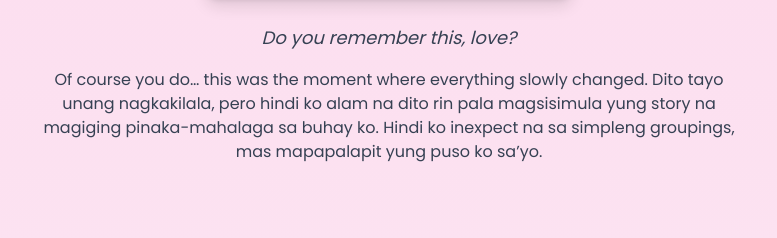
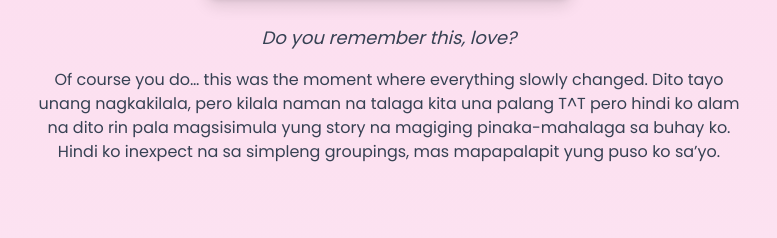
Before and after one commit to diamondzya/memories-prynwush, a plain HTML site: page index.html in a window 1280 px wide. Shown: the part 1376-1614 px from the top of the page, without its empty margins (251-1028 px from the left). Drawn offline with nearby package versions, Linux system fonts and the light colour scheme; a web font is replaced by a local one.

Commit message:
Update index.html

```diff
--- a/index.html
+++ b/index.html
@@ -60,7 +60,8 @@
     </p>
     <p class="mt-4 text-center">
       Of course you do… this was the moment where everything slowly changed.
-      Dito tayo unang nagkakilala, pero hindi ko alam na dito rin pala
+      Dito tayo unang nagkakilala, pero kilala naman na talaga kita una palang T^T
+      pero hindi ko alam na dito rin pala
       magsisimula yung story na magiging pinaka-mahalaga sa buhay ko.
       Hindi ko inexpect na sa simpleng groupings,
       mas mapapalapit yung puso ko sa’yo.
```
